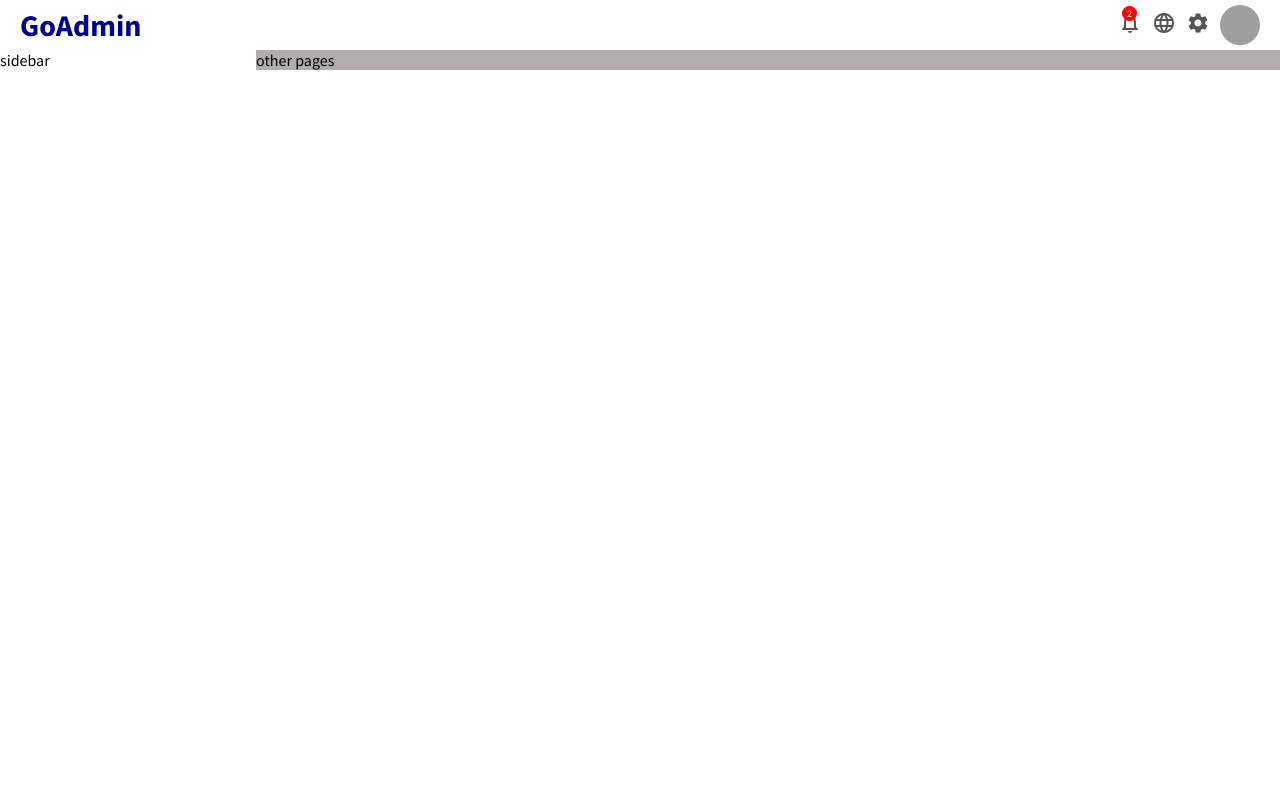
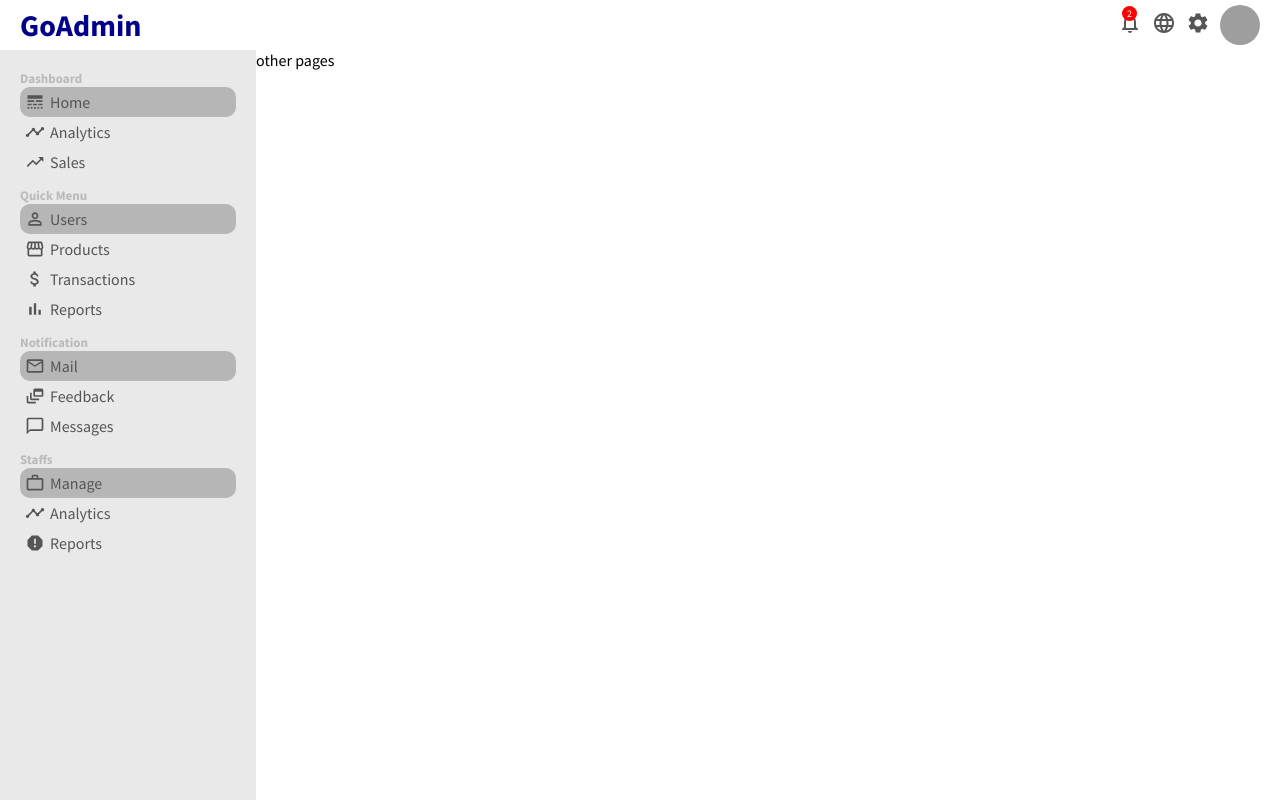
Before and after one commit to Konteh/GoAdminDashboard, a React (Create React App) app: page / in a window 1280 px wide. Built offline with nearby package versions, Linux system fonts and the light colour scheme; grey boxes are pictures that could not be loaded.

Commit message:
create the sidebar

```diff
--- a/src/App.css
+++ b/src/App.css
@@ -3,5 +3,5 @@
 }
 .others{
     flex: 4;
-    background-color: rgb(177, 173, 173);
+
 }
--- a/src/components/topbar/sidebar/sidebar.css
+++ b/src/components/topbar/sidebar/sidebar.css
@@ -1,3 +1,34 @@
 .sidebar{
     flex: 1;
+    height: calc(100vh - 50px);
+    background-color: rgb(233, 233, 233);
+    position: sticky;
+    top: 50px;
 }
+
+.sidebarWrapper{
+    padding: 20px;
+    color:#555;
+}
+.sidebarMenu{
+    margin-bottom: 10px;
+}
+.sidebarTitle{
+    font-size: 13px;
+    color: rgb(187, 186, 186);
+}
+.sidebarListItem{
+    list-style: none;
+    padding: 5px;
+    cursor: pointer;
+    display: flex;
+    align-items: center;
+    border-radius: 10px;
+}
+.sidebarListItem.active, .sidebarListItem:hover{
+    background-color: rgb(182, 182, 182);
+}
+.sidebarIcon{
+    margin-right: 5px;
+    font-size: 20px !important;
+}
--- a/src/components/topbar/sidebar/sidebar.jsx
+++ b/src/components/topbar/sidebar/sidebar.jsx
@@ -1,9 +1,79 @@
 import "./sidebar.css"
-
+import {LineStyle, Timeline, TrendingUp, PermIdentity,Storefront,AttachMoney,BarChart,MailOutline,DynamicFeed,ChatBubble,WorkOutline,Report, ChatBubbleOutline} from "@material-ui/icons";
 export default function Sidebar(){
     return (
         <div className="sidebar">
-            sidebar
+           <div className="sidebarWrapper">
+               <div className="sidebarMenu">
+                   <h3 className="sidebarTitle">Dashboard</h3>
+                   <ul className="sidebarList"></ul>
+                   <li className="sidebarListItem active">
+                    <LineStyle className="sidebarIcon"/>
+                    Home
+                   </li>
+                   <li className="sidebarListItem">
+                    <Timeline className="sidebarIcon"/>
+                    Analytics
+                   </li>
+                   <li className="sidebarListItem">
+                    <TrendingUp className="sidebarIcon"/>
+                    Sales
+                   </li>
+               </div>
+               <div className="sidebarMenu">
+                   <h3 className="sidebarTitle">Quick Menu</h3>
+                   <ul className="sidebarList"></ul>
+                   <li className="sidebarListItem active">
+                    <PermIdentity className="sidebarIcon"/>
+                    Users
+                   </li>
+                   <li className="sidebarListItem">
+                    <Storefront className="sidebarIcon"/>
+                    Products
+                   </li>
+                   <li className="sidebarListItem">
+                    <AttachMoney className="sidebarIcon"/>
+                    Transactions
+                   </li>
+                   <li className="sidebarListItem">
+                    <BarChart className="sidebarIcon"/>
+                    Reports
+                   </li>
+               </div>
+               <div className="sidebarMenu">
+                   <h3 className="sidebarTitle">Notification</h3>
+                   <ul className="sidebarList"></ul>
+                   <li className="sidebarListItem active">
+                    <MailOutline className="sidebarIcon"/>
+                    Mail
+                   </li>
+                   <li className="sidebarListItem">
+                    <DynamicFeed className="sidebarIcon"/>
+                    Feedback
+                   </li>
+                   <li className="sidebarListItem">
+                    <ChatBubbleOutline className="sidebarIcon"/>
+                    Messages
+                   </li>
+               </div>
+               <div className="sidebarMenu">
+                   <h3 className="sidebarTitle">Staffs</h3>
+                   <ul className="sidebarList"></ul>
+                   <li className="sidebarListItem active">
+                    <WorkOutline className="sidebarIcon"/>
+                    Manage
+                   </li>
+                   <li className="sidebarListItem">
+                    <Timeline className="sidebarIcon"/>
+                    Analytics
+                   </li>
+                   <li className="sidebarListItem">
+                    <Report className="sidebarIcon"/>
+                    Reports
+                   </li>
+               </div>
+
+           </div>
         </div>
 
     )
```
